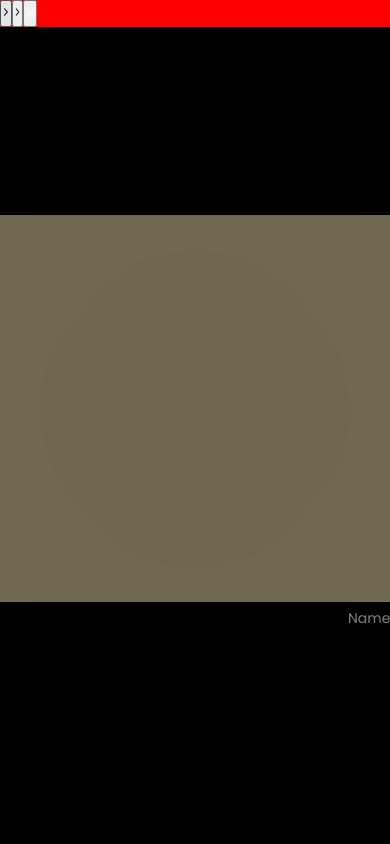
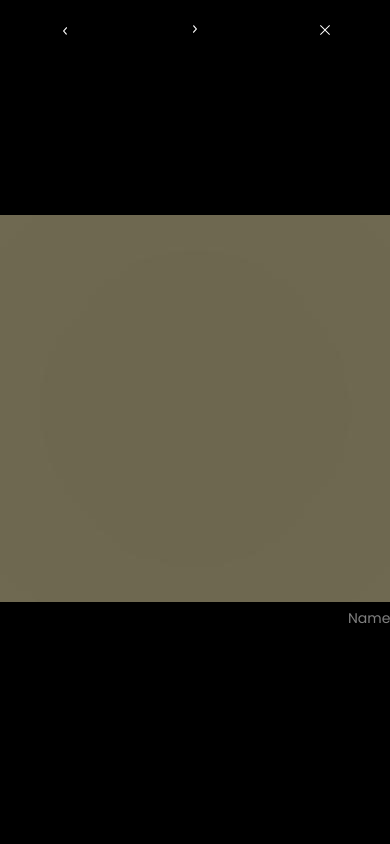
Before and after one commit to ponomarenkoboris/duck_media, a Next.js app: page /portfolio in a window 390 px wide. Both pictures are taken after a click on the element 195 px from the left and 445 px from the top of the page. Shown: the top 844 px of the page. Built offline with nearby package versions, Linux system fonts and the light colour scheme.

Commit message:
Создан и стелизован компонент portfolio

```diff
--- a/src/features/portfolio/components/FeaturedWork/FeaturedWork.module.scss
+++ b/src/features/portfolio/components/FeaturedWork/FeaturedWork.module.scss
@@ -80,14 +80,23 @@
 		.showreal__moblieControllers {
 			display: flex;
 			position: absolute;
-			background-color: red;
 			top: 0;
 			left: 0;
+			height: 60px;
 			width: 100%;
-			// TODO styles fro mobile controllers
+
+			.mobile__controller {
+				flex: 1;
+				border: none;
+				outline: none;
+				background-color: inherit;
+
+				&:first-child {
+					transform: rotate(180deg);
+				}
+			}
 		}
 		.showreal__wrapper {
-
 
 			.close__showreal {
 				display: none;
--- a/src/features/portfolio/components/FeaturedWork/FeaturedWork.tsx
+++ b/src/features/portfolio/components/FeaturedWork/FeaturedWork.tsx
@@ -2,18 +2,19 @@ import { useContext, MouseEvent } from 'react';
 import Image from 'next/image';
 import { PortfolioContext } from '../../context/PortfolioContext';
 import styles from './FeaturedWork.module.scss';
-// TODO logic for mobile controllers
+
 export const FeaturedWork = () => {
 	const { featuredWork, updateFeaturedWork, changeFeaturedWork } = useContext(PortfolioContext);
 
 	const showrealClickHandler = (event: MouseEvent<HTMLDivElement>) => {
 		const target = event.target as HTMLElement
+		const control = target.closest('[data-controller]') as HTMLDivElement | HTMLButtonElement | null
 
-		if (target.classList.contains(styles.close__showreal)) {
+		if (control?.dataset.controller === 'close') {
 			updateFeaturedWork(null)
-		} else if (target.closest('#prev-controller')) {
+		} else if (control?.dataset.controller === 'prev') {
 			changeFeaturedWork('prev')
-		} else if (target.closest('#next-controller')) {
+		} else if (control?.dataset.controller === 'next') {
 			changeFeaturedWork('next')
 		} else {
 			updateFeaturedWork(null)
@@ -23,7 +24,7 @@ export const FeaturedWork = () => {
 	return featuredWork && (
 		<div id='work-showreal' className={styles.workShowreal} onClick={showrealClickHandler}>
 			<div className={styles.showreal__moblieControllers}>
-				<button className="mobile__controller">
+				<button data-controller="prev" className={styles.mobile__controller}>
 					<Image
 						src={'/portfolio/featuredWork/arrow.svg'}
 						alt='Previous work'
@@ -31,7 +32,7 @@ export const FeaturedWork = () => {
 						width={7.5}
 					/>
 				</button>
-				<button className="mobile__controller">
+				<button data-controller="next" className={styles.mobile__controller}>
 					<Image
 						src={'/portfolio/featuredWork/arrow.svg'}
 						alt='Next work'
@@ -39,7 +40,7 @@ export const FeaturedWork = () => {
 						width={7.5}
 					/>
 				</button>
-				<button className="close__showreal">
+				<button data-controller="close" className={styles.mobile__controller}>
 					<Image
 						className={styles.close__icon}
 						src={'/portfolio/featuredWork/cross.svg'}
@@ -50,7 +51,7 @@ export const FeaturedWork = () => {
 				</button>
 			</div>
 			<div className={styles.showreal__wrapper}>
-				<button className={styles.close__showreal}>
+				<button data-controller="close" className={styles.close__showreal}>
 					<Image
 						className={styles.close__icon}
 						src={'/portfolio/featuredWork/cross.svg'}
@@ -68,8 +69,8 @@ export const FeaturedWork = () => {
 						height={387}
 					/>
 					<div className={styles.showreal__controllers}>
-						<div id='prev-controller' className={styles.showreal__controller}></div>
-						<div id='next-controller' className={styles.showreal__controller}></div>
+						<div data-controller="prev" className={styles.showreal__controller}></div>
+						<div data-controller="next" className={styles.showreal__controller}></div>
 					</div>
 					<p className={styles.work__name}>{featuredWork.name}</p>
 				</div>
--- a/src/features/portfolio/components/Works/WorkCard/WorkCard.tsx
+++ b/src/features/portfolio/components/Works/WorkCard/WorkCard.tsx
@@ -3,7 +3,7 @@ import Image from 'next/image'
 import type { Work } from '../../../utils'
 import styles from './WorkCard.module.scss';
 
-const Card = ({ src, id }: Omit<Work, 'category'>) => {
+const Card = ({ src, id }: Omit<Work, 'category' | 'name'>) => {
 	return (
 		<div className={styles.workCard} data-workid={id}>
 			<Image
--- a/src/features/portfolio/components/Works/Works.tsx
+++ b/src/features/portfolio/components/Works/Works.tsx
@@ -1,4 +1,4 @@
-import { useContext, useCallback, MouseEvent } from 'react';
+import { useContext, MouseEvent } from 'react';
 import { PortfolioContext } from '../../context/PortfolioContext';
 import { works } from '../../utils';
 import { WorkCard } from './WorkCard/WorkCard';
```
Also changed, not shown: public/portfolio/featuredWork/arrow.svg.
